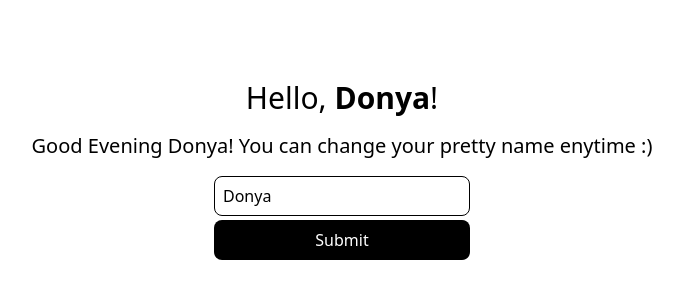
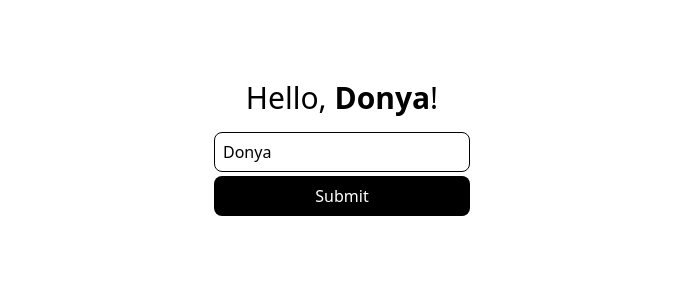
Before and after one commit to itsDonya/react-practice, a React (Vite) app: page / in a window 1280 px wide. Shown: the top 300 px of the page, without its empty margins (298-981 px from the left). Built offline with nearby package versions, Linux system fonts and the light colour scheme.

Commit message:
useReducer

```diff
--- a/src/components/Input.jsx
+++ b/src/components/Input.jsx
@@ -1,32 +1,32 @@
-import React, { useContext, useRef } from "react";
-import { ProfileContext } from "../pages/Home";
+import React, { useReducer, useRef } from "react";
+import { initialState, profileReducer } from "../stores/profileReducer";
 
 const Input = () => {
-  const inputRef = useRef();
+  //   const inputRef = useRef();
 
-  const { name, setName } = useContext(ProfileContext);
+  const [state, dispatch] = useReducer(profileReducer, initialState);
 
-  const handleClick = () => {
-    setName(inputRef.current.value);
-  };
+  //   const handleClick = () => {
+  //     dispatch({ type: "submit_name", payload: inputRef.current.value });
+  //   };
 
-  return (
-    <div className="w-64 m-auto flex flex-col items-center justify-center gap-1">
-      <input
-        type="text"
-        ref={inputRef}
-        defaultValue={name}
-        placeholder="Enter anything you want, sweetheart"
-        className="w-full h-10 !px-2 border border-black rounded-lg"
-      />
+  //   return (
+  // <div className="w-64 m-auto flex flex-col items-center justify-center gap-1">
+  //   <input
+  //     type="text"
+  //     ref={inputRef}
+  //     defaultValue={state.name}
+  //     placeholder="Enter anything you want, sweetheart"
+  //     className="w-full h-10 !px-2 border border-black rounded-lg"
+  //   />
 
-      <button
-        onClick={handleClick}
-        className="w-full h-10 text-white bg-black rounded-lg cursor-pointer">
-        Submit
-      </button>
-    </div>
-  );
+  //   <button
+  //     onClick={handleClick}
+  //     className="w-full h-10 text-white bg-black rounded-lg cursor-pointer">
+  //     Submit
+  //   </button>
+  // </div>
+  //   );
 };
 
 export default Input;
--- a/src/components/Text.jsx
+++ b/src/components/Text.jsx
@@ -1,14 +1,14 @@
-import React, { useContext } from "react";
-import { ProfileContext } from "../pages/Home";
+import React, { useReducer } from "react";
 import Input from "./Input";
+import { initialState, profileReducer } from "../stores/profileReducer";
 
 const Text = () => {
-  const { name } = useContext(ProfileContext);
+  const [state, dispatch] = useReducer(profileReducer, initialState);
 
   return (
     <>
       <p className="text-xl">
-        Good Evening {name}! You can change your pretty name enytime :)
+        Good Evening {state.name}! You can change your pretty name enytime :)
       </p>
 
       <Input />
--- a/src/pages/Home.jsx
+++ b/src/pages/Home.jsx
@@ -1,23 +1,42 @@
-import React, { createContext, useState } from "react";
+import React, { useReducer, useRef } from "react";
 
-import Text from "../components/Text";
-
-export const ProfileContext = createContext();
+// import Text from "../components/Text";
+import { initialState, profileReducer } from "../stores/profileReducer";
 
 const Home = () => {
-  const [name, setName] = useState("Donya");
+  const inputRef = useRef();
+
+  const [state, dispatch] = useReducer(profileReducer, initialState);
+
+  const handleClick = () => {
+    dispatch({ type: "submit_name", payload: inputRef.current.value });
+  };
 
   return (
     <>
-      <ProfileContext.Provider value={{ name, setName }}>
-        <div className="flex flex-col items-center justify-center gap-4">
-          <h1 className="text-3xl">
-            Hello, <span className="font-bold">{name}</span>!
-          </h1>
+      <div className="flex flex-col items-center justify-center gap-4">
+        <h1 className="text-3xl">
+          Hello, <span className="font-bold">{state.name}</span>!
+        </h1>
 
-          <Text />
+        {/* <Text /> */}
+
+        <div className="w-64 m-auto flex flex-col items-center justify-center gap-1">
+          <input
+            type="text"
+            ref={inputRef}
+            defaultValue={state.name}
+            placeholder="Enter anything you want, sweetheart"
+            className="w-full h-10 !px-2 border border-black rounded-lg"
+          />
+
+          <button
+            onClick={handleClick}
+            className="w-full h-10 text-white bg-black rounded-lg cursor-pointer">
+            Submit
+          </button>
         </div>
-      </ProfileContext.Provider>
+      </div>
     </>
   );
 };
--- /dev/null
+++ b/src/stores/profileReducer.js
@@ -0,0 +1,16 @@
+export const initialState = {
+  name: "Donya",
+};
+
+export const profileReducer = (state, action) => {
+  // action: { type: ..., payload: ...}
+
+  switch (action.type) {
+    case "submit_name":
+      return { name: action.payload };
+    //   return { ...state, name: action.payload };
+
+    default:
+      return state;
+  }
+};
```
